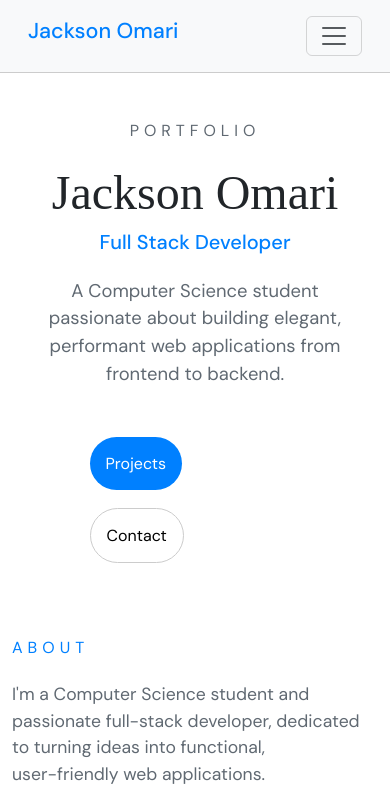
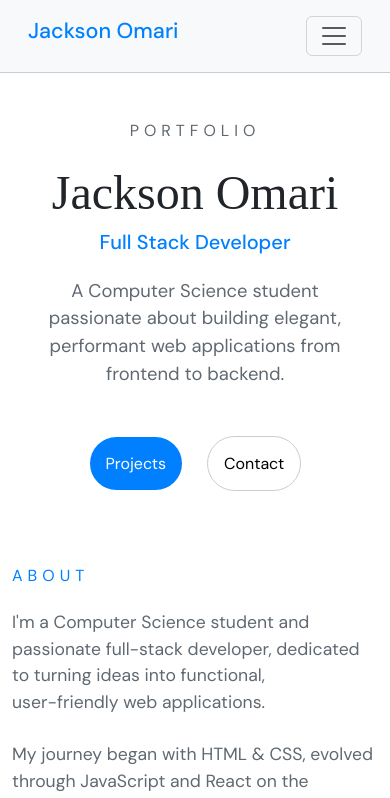
Before and after one commit to CodeOmari/Portfolio, a React (Vite) app: page / in a window 390 px wide. Shown: the top 798 px of the page. Built offline with nearby package versions, Linux system fonts and the light colour scheme; a web font is replaced by a local one.

Commit message:
update hero section buttons to be responsive on mobile devices

```diff
--- a/src/components/introduction.jsx
+++ b/src/components/introduction.jsx
@@ -40,12 +40,12 @@ export default function Introduction(){
 
             <div className="container buttons-section d-flex align-items-center justify-content-center">
                 <div className="row">
-                    <div className="col-12 col-sm-6 projects mb-5">
+                    <div className="col-6 col-sm-6 projects">
                         <a href="#projects" className="p-3 rounded-pill text-center">
                             Projects
                         </a>
                     </div>
-                    <div className="col-12 col-sm-6 reach-me">
+                    <div className="col-6 col-sm-6 reach-me">
                         <a href="mailto:jacksonomari2230@gmail.com" target="_blank" className="p-3 rounded-pill text-center">
                             Contact
                         </a>
```
